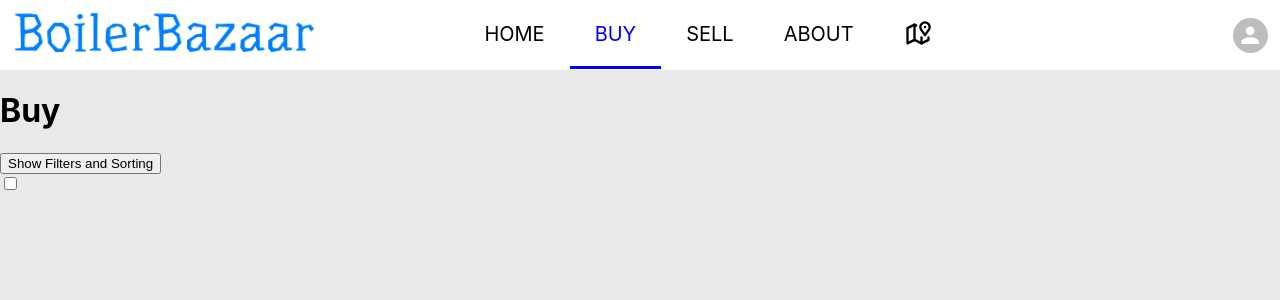
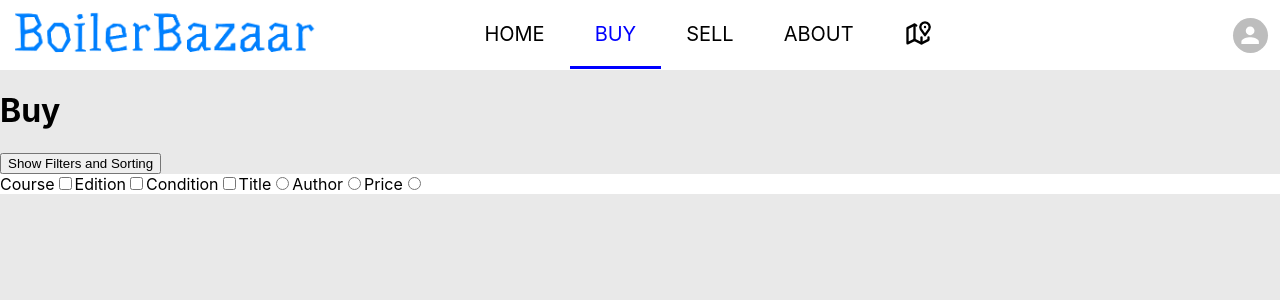
Before and after one commit to wang4621/boilerbazaar, a React (Create React App) app: page /buy in a window 1280 px wide. Shown: the top 300 px of the page. Built offline with nearby package versions, Linux system fonts and the light colour scheme.

Commit message:
Add radio buttons for sorting

```diff
--- a/src/pages/Buy.css
+++ b/src/pages/Buy.css
@@ -1,3 +1,5 @@
 .filters {
     display:flex;
+    background-color: var(--primary-color);
+    flex-flow: row wrap;
 }
--- a/src/pages/Buy.js
+++ b/src/pages/Buy.js
@@ -17,7 +17,30 @@ function Buy (){
             <h1>Buy</h1>
             <button id="filtersButton" onClick={toggleFilters}>Show Filters and Sorting</button>
             <div class="filters" id="filters">
-                <input type="checkbox"></input>
+                <label>
+                    Course
+                    <input type="checkbox"></input>
+                </label>
+                <label>
+                    Edition
+                    <input type="checkbox"></input>
+                </label>
+                <label>
+                    Condition
+                    <input type="checkbox"></input>
+                </label>
+                <label>
+                    Title
+                    <input type="radio" name="sorting" value="Title"></input>
+                </label>
+                <label>
+                    Author
+                    <input type="radio" name="sorting" value="Author"></input>
+                </label>
+                <label>
+                    Price
+                    <input type="radio" name="sorting" value="Price"></input>
+                </label>
             </div>
         </div>
     )
```
